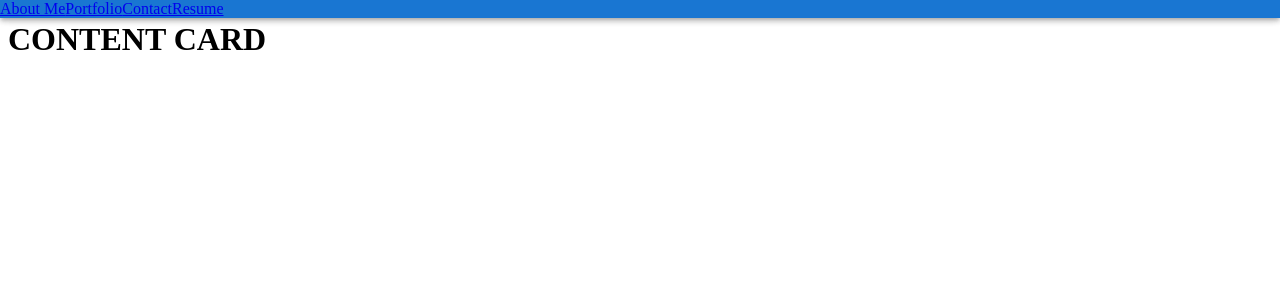
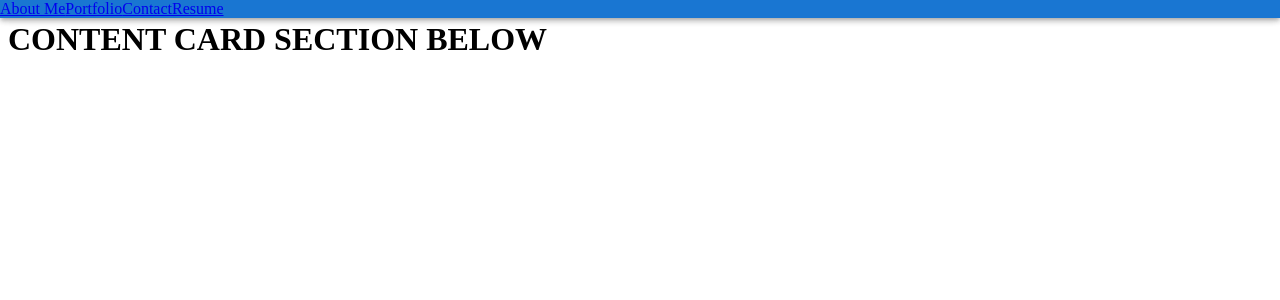
Before and after one commit to song-richard/C20-React-Portfolio, a React (Vite) app: page / in a window 1280 px wide. Shown: the top 300 px of the page. Built offline with nearby package versions, Linux system fonts and the light colour scheme.

Commit message:
Replaced Navbar with HeaderCard component in App.jsx

```diff
--- a/src/App.jsx
+++ b/src/App.jsx
@@ -1,6 +1,5 @@
 import ContentCard from "./components/content/ContentCard";
 import HeaderCard from "./components/header/HeaderCard";
-import Navbar from "./components/header/Navbar/Navbar";
 import { BrowserRouter, Routes, Route } from 'react-router-dom';
 
 function App() {
@@ -8,7 +7,7 @@ function App() {
   return (
     <>
       <BrowserRouter>
-        <Navbar />
+        <HeaderCard />
         <ContentCard />
       </BrowserRouter>
     </>
--- a/src/components/content/ContentCard.jsx
+++ b/src/components/content/ContentCard.jsx
@@ -8,7 +8,7 @@ import Resume from '../header/Navbar/NavbarItems/Resume';
 export default function ContentCard() {
     return (
         <>
-            <h1>CONTENT CARD</h1>
+            <h1>CONTENT CARD SECTION BELOW</h1>
             <Routes>
                 <Route path='/about' element={<About />} />
                 <Route path='/portfolio' element={<Portfolio />}/>
```
